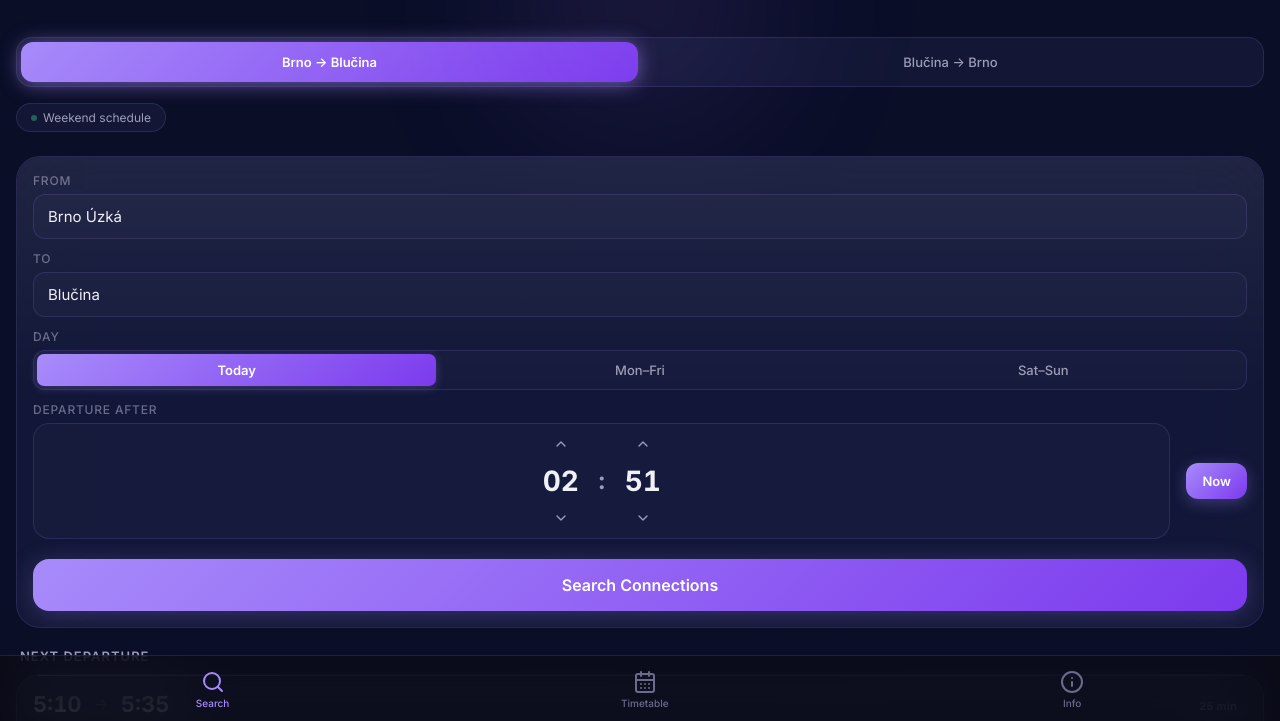
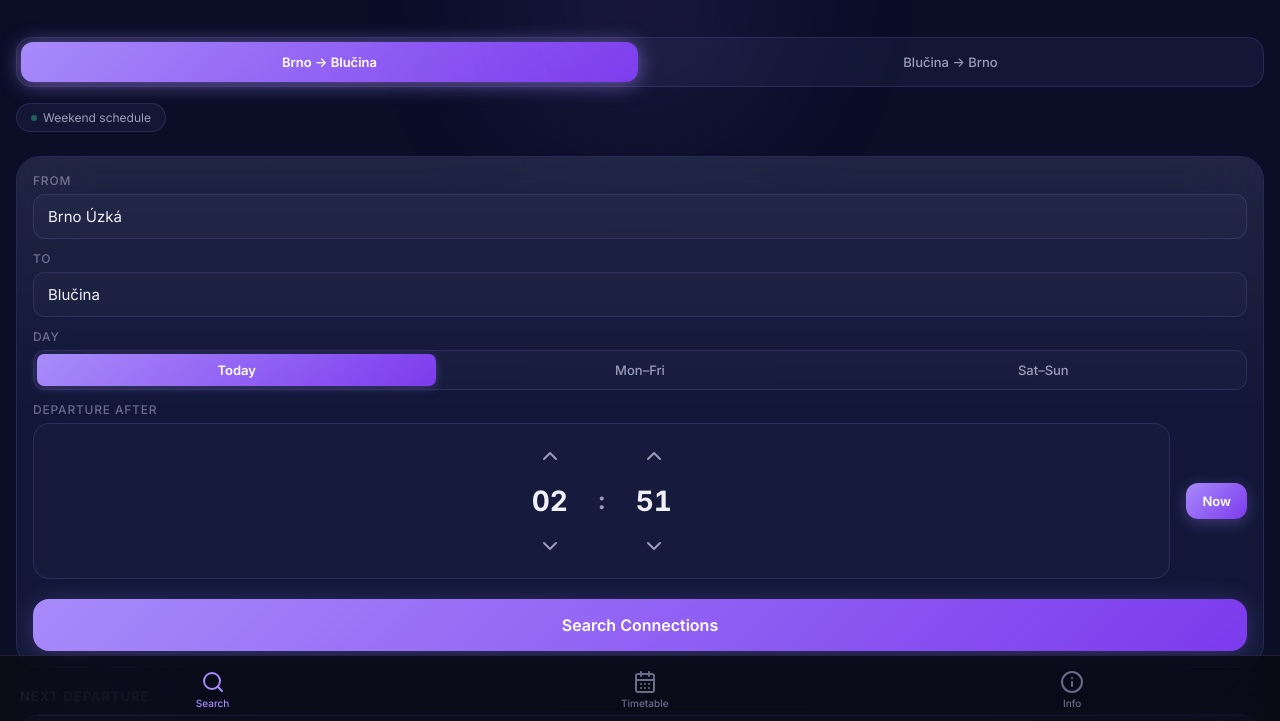
Before and after one commit to H0ri69/Bus-Spawn-Points, a plain HTML site: page index.html in a window 1280 px wide. Shown: the part 77-798 px from the top of the page. Drawn offline with Linux system fonts and the light colour scheme.

Commit message:
Revert to div stepper, enlarge buttons, change minute jump to 10

```diff
--- a/app.js
+++ b/app.js
@@ -93,8 +93,8 @@
     const minMinus = $("#minMinus");
 
     function updateStepperUI() {
-      $("#hrVal").value = selectedHour.toString().padStart(2, "0");
-      $("#minVal").value = selectedMinute.toString().padStart(2, "0");
+      $("#hrVal").textContent = selectedHour.toString().padStart(2, "0");
+      $("#minVal").textContent = selectedMinute.toString().padStart(2, "0");
       useNow = false;
       nowBtn.classList.remove("active");
     }
@@ -114,8 +114,8 @@
 
     function addHr() { selectedHour = (selectedHour + 1) % 24; }
     function subHr() { selectedHour = (selectedHour - 1 + 24) % 24; }
-    function addMin() { selectedMinute = (selectedMinute + 1) % 60; }
-    function subMin() { selectedMinute = (selectedMinute - 1 + 60) % 60; }
+    function addMin() { selectedMinute = (selectedMinute + 10) % 60; }
+    function subMin() { selectedMinute = (selectedMinute - 10 + 60) % 60; }
 
     // Bind touch/mouse events for continuous holding
     function bindStepper(btn, action) {
@@ -130,33 +130,6 @@
     bindStepper(hrMinus, subHr);
     bindStepper(minPlus, addMin);
     bindStepper(minMinus, subMin);
-
-    // Keyboard input handling
-    const hrInput = $("#hrVal");
-    const minInput = $("#minVal");
-
-    hrInput.addEventListener("change", () => {
-      let val = parseInt(hrInput.value, 10);
-      if (isNaN(val)) val = selectedHour;
-      val = Math.max(0, Math.min(23, val));
-      selectedHour = val;
-      updateStepperUI();
-    });
-
-    minInput.addEventListener("change", () => {
-      let val = parseInt(minInput.value, 10);
-      if (isNaN(val)) val = selectedMinute;
-      val = Math.max(0, Math.min(59, val));
-      selectedMinute = val;
-      updateStepperUI();
-    });
-
-    hrInput.addEventListener("focus", () => { hrInput.value = ""; });
-    minInput.addEventListener("focus", () => { minInput.value = ""; });
-
-    // Also handle blur in case they don't change anything and just tap away
-    hrInput.addEventListener("blur", updateStepperUI);
-    minInput.addEventListener("blur", updateStepperUI);
   }
 
   // === SET TIME ===
@@ -164,8 +137,8 @@
     const now = new Date();
     selectedHour = now.getHours();
     selectedMinute = now.getMinutes();
-    $("#hrVal").value = selectedHour.toString().padStart(2, "0");
-    $("#minVal").value = selectedMinute.toString().padStart(2, "0");
+    $("#hrVal").textContent = selectedHour.toString().padStart(2, "0");
+    $("#minVal").textContent = selectedMinute.toString().padStart(2, "0");
     useNow = true;
     nowBtn.classList.add("active");
   }
--- a/index.html
+++ b/index.html
@@ -71,15 +71,15 @@
       <div class="time-picker-row">
         <div class="time-stepper">
           <div class="stepper-col">
-            <button class="stepper-btn" id="hrPlus"><svg width="16" height="16" viewBox="0 0 24 24" fill="none" stroke="currentColor" stroke-width="2" stroke-linecap="round" stroke-linejoin="round"><polyline points="18 15 12 9 6 15"></polyline></svg></button>
-            <input type="number" class="stepper-val" id="hrVal" value="12" inputmode="numeric" pattern="[0-9]*" min="0" max="23">
-            <button class="stepper-btn" id="hrMinus"><svg width="16" height="16" viewBox="0 0 24 24" fill="none" stroke="currentColor" stroke-width="2" stroke-linecap="round" stroke-linejoin="round"><polyline points="6 9 12 15 18 9"></polyline></svg></button>
+            <button class="stepper-btn" id="hrPlus"><svg width="24" height="24" viewBox="0 0 24 24" fill="none" stroke="currentColor" stroke-width="2" stroke-linecap="round" stroke-linejoin="round"><polyline points="18 15 12 9 6 15"></polyline></svg></button>
+            <div class="stepper-val" id="hrVal">12</div>
+            <button class="stepper-btn" id="hrMinus"><svg width="24" height="24" viewBox="0 0 24 24" fill="none" stroke="currentColor" stroke-width="2" stroke-linecap="round" stroke-linejoin="round"><polyline points="6 9 12 15 18 9"></polyline></svg></button>
           </div>
           <span class="stepper-colon">:</span>
           <div class="stepper-col">
-            <button class="stepper-btn" id="minPlus"><svg width="16" height="16" viewBox="0 0 24 24" fill="none" stroke="currentColor" stroke-width="2" stroke-linecap="round" stroke-linejoin="round"><polyline points="18 15 12 9 6 15"></polyline></svg></button>
-            <input type="number" class="stepper-val" id="minVal" value="30" inputmode="numeric" pattern="[0-9]*" min="0" max="59">
-            <button class="stepper-btn" id="minMinus"><svg width="16" height="16" viewBox="0 0 24 24" fill="none" stroke="currentColor" stroke-width="2" stroke-linecap="round" stroke-linejoin="round"><polyline points="6 9 12 15 18 9"></polyline></svg></button>
+            <button class="stepper-btn" id="minPlus"><svg width="24" height="24" viewBox="0 0 24 24" fill="none" stroke="currentColor" stroke-width="2" stroke-linecap="round" stroke-linejoin="round"><polyline points="18 15 12 9 6 15"></polyline></svg></button>
+            <div class="stepper-val" id="minVal">30</div>
+            <button class="stepper-btn" id="minMinus"><svg width="24" height="24" viewBox="0 0 24 24" fill="none" stroke="currentColor" stroke-width="2" stroke-linecap="round" stroke-linejoin="round"><polyline points="6 9 12 15 18 9"></polyline></svg></button>
           </div>
         </div>
         <button class="now-btn active" id="nowBtn">Now</button>
--- a/style.css
+++ b/style.css
@@ -313,14 +313,14 @@ body {
   padding: 8px 16px; flex: 1;
 }
 .stepper-col {
-  display: flex; flex-direction: column; align-items: center; gap: 8px;
+  display: flex; flex-direction: column; align-items: center; gap: 4px;
 }
 .stepper-btn {
   background: transparent; border: none;
   color: var(--text-secondary);
-  cursor: pointer; padding: 4px 16px;
+  cursor: pointer; padding: 12px 24px;
   display: flex; align-items: center; justify-content: center;
-  border-radius: 6px; transition: all 0.2s;
+  border-radius: 8px; transition: all 0.2s;
 }
 .stepper-btn:active {
   background: rgba(167,139,250,0.15); color: var(--accent);
@@ -329,21 +329,6 @@ body {
   font-size: 28px; font-weight: 700;
   color: var(--text-primary); font-variant-numeric: tabular-nums;
   width: 50px; text-align: center;
-  background: transparent; border: none; outline: none;
-  padding: 0; margin: 0; font-family: inherit;
-  -moz-appearance: textfield;
-  appearance: textfield;
-  -webkit-user-select: text;
-  user-select: text;
-}
-.stepper-val::-webkit-outer-spin-button,
-.stepper-val::-webkit-inner-spin-button {
-  -webkit-appearance: none;
-  appearance: none;
-  margin: 0;
-}
-.stepper-val:focus {
-  color: var(--accent);
 }
 .stepper-colon {
   font-size: 24px; font-weight: 700; color: var(--text-secondary);
--- a/sw.js
+++ b/sw.js
@@ -1,4 +1,4 @@
-const CACHE_NAME = "bus-spawn-points-v5";
+const CACHE_NAME = "bus-spawn-points-v6";
 const ASSETS = [
   "./",
   "./index.html",
```
